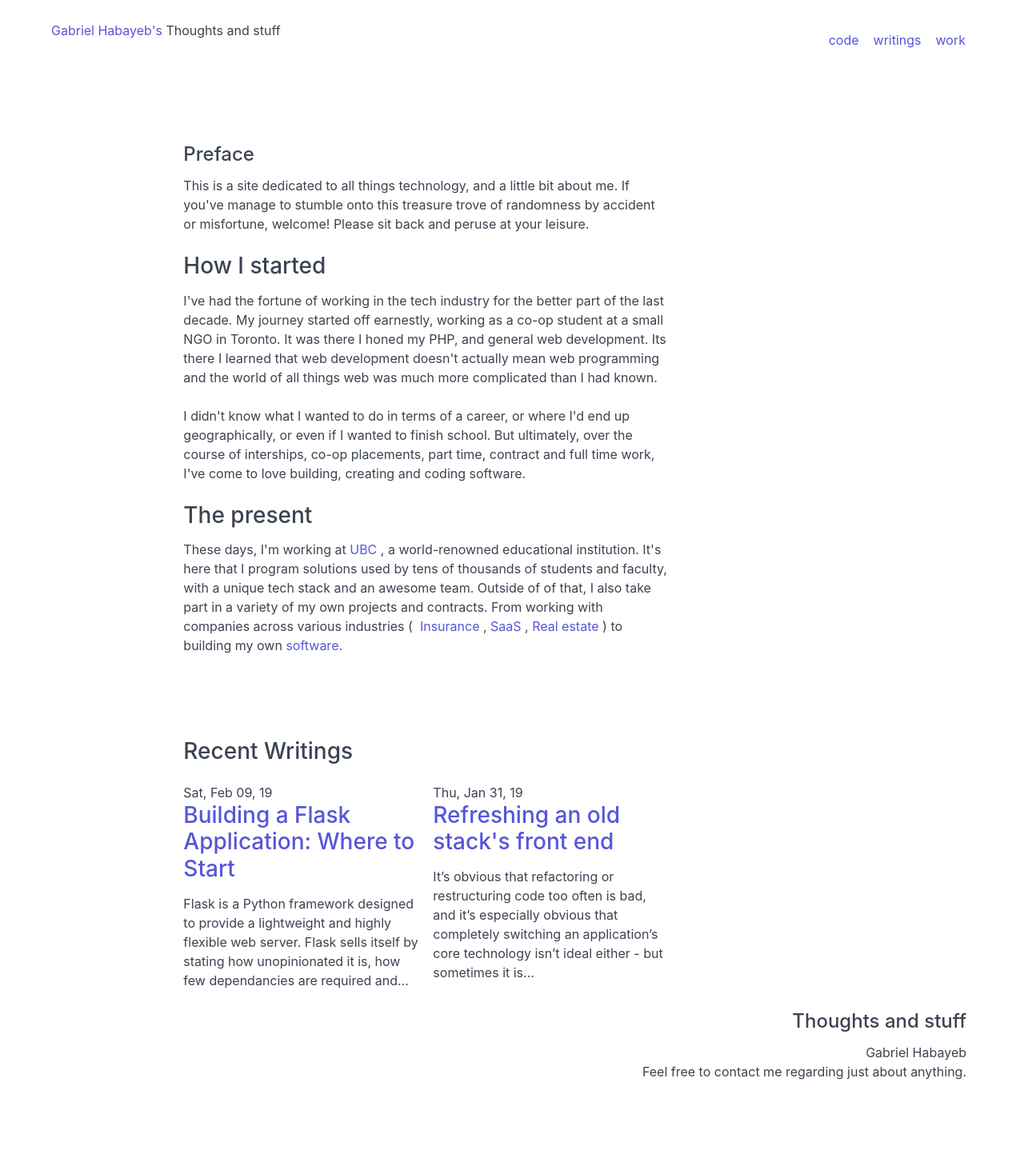
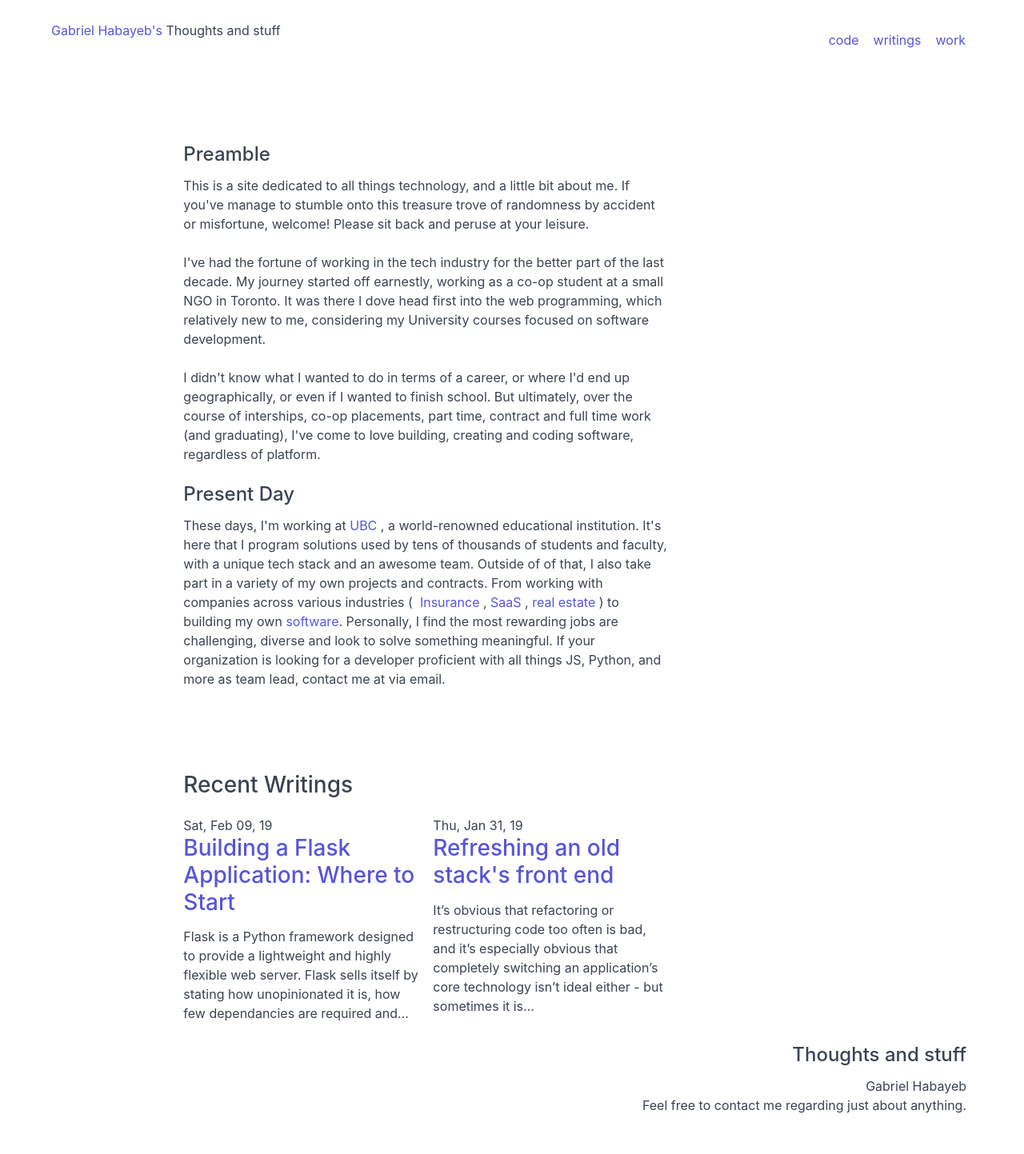
Before and after one commit to gabehab/gabehab.github.io, a Jekyll site: the page built from index.md, in a window 1280 px wide. Shown: the whole page at 80% size. Built offline with Jekyll 4.4.1, drawn with Linux system fonts in a browser that asks for light colours; before the commit the page ends 1402 px from its top, so only the background shows below that.

Commit message:
Update home.html

```diff
--- a/_layouts/home.html
+++ b/_layouts/home.html
@@ -6,29 +6,30 @@ layout: default
 <div class="column">
 
     <div class="hero">
-        <h4> Preface </h4>
+        <h4> Preamble </h4>
         <p>
             This is a site dedicated to all things technology, and a little bit about me. If you've manage to stumble onto this treasure trove of randomness by accident or misfortune,
             welcome! Please sit back and peruse at your leisure.
         </p>
-
-        <h3> How I started </h3>
         <p>
             I've had the fortune of working in the tech industry for the better part of the last decade. My journey started off earnestly, working as a co-op student at a small NGO in
-            Toronto. It was there I honed my PHP, and general web development. Its there I learned that web development doesn't actually mean web programming and the world of all things web was much more complicated than I had known.
+            Toronto. It was there I dove head first into the web programming, which relatively new to me, considering my University courses focused on software development.
         </p>
         <p>
             I didn't know what I wanted to do in terms of a career, or where I'd end up geographically, or even if I wanted to finish school. But ultimately, over the course of interships, co-op placements,
-             part time, contract and full time work, I've come to love building, creating and coding software.
+             part time, contract and full time work (and graduating), I've come to love building, creating and coding software, regardless of platform.
         </p>
 
-        <h3> The present </h3>
+        <h4>  Present Day </h4>
         <p>
             These days, I'm working at <a href="https://www.ubc.ca/"> UBC </a>, a world-renowned educational institution. It's here that I program solutions used by tens of thousands of
             students and faculty, with a unique tech stack and an awesome team.
             Outside of of that, I also take part in a variety of my own projects and contracts. From working with companies across various industries
-            (&nbsp;<a href="https://customcare.ca"> Insurance </a>, <a href="https://vidyard.com"> SaaS </a>, <a href="https://nexthome.ca/">Real estate </a>)
-            to building my own <a href="https://lyt.haus"> software</a>.
+            (&nbsp;<a href="https://customcare.ca"> Insurance </a>, <a href="https://vidyard.com"> SaaS </a>, <a href="https://nexthome.ca/">real estate </a>)
+            to building my own <a href="https://lyt.haus">software</a>.
+
+            Personally, I find the most rewarding jobs are challenging, diverse and look to solve something meaningful. If your organization is looking for a developer proficient with all things JS, Python,
+            and more as team lead, contact me at via email.
         </p>
     </div>
 
```
